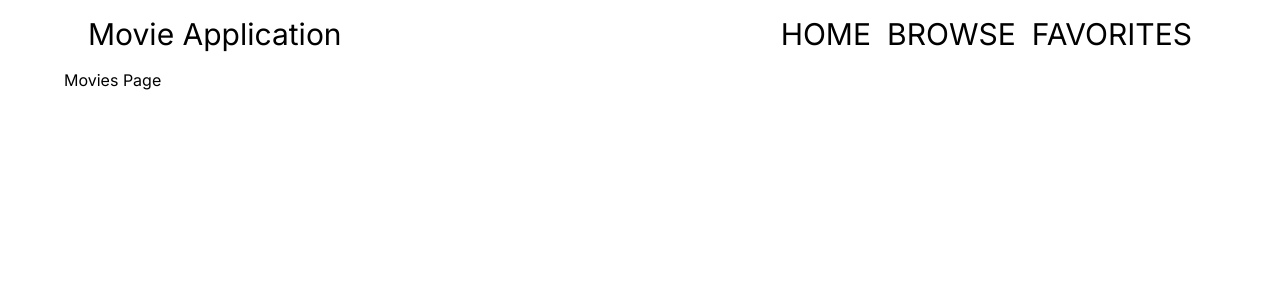
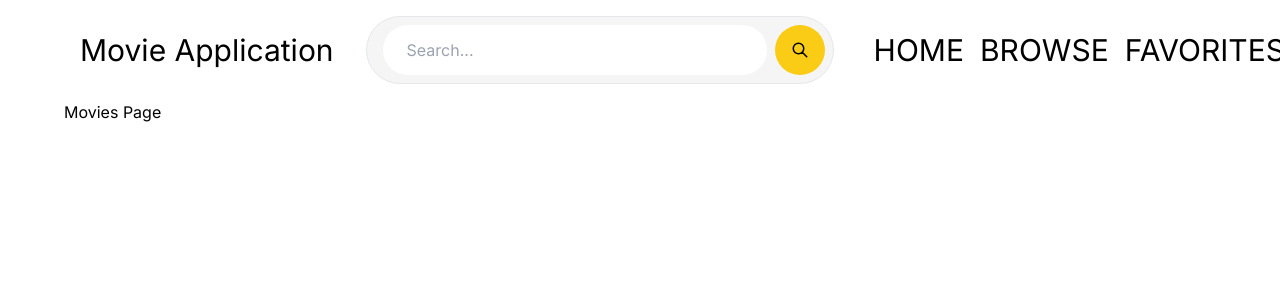
Before and after one commit to tmikulcic/movie-database, a Next.js app: page /movies in a window 1280 px wide. Shown: the top 300 px of the page. Built offline with nearby package versions, Linux system fonts and the light colour scheme.

Commit message:
Added search functionality

```diff
--- /dev/null
+++ b/src/app/search/[searchTerm]/page.tsx
@@ -0,0 +1,28 @@
+import MovieItem from '@/components/MovieScroller/MovieItem';
+
+const SearchPage = async ({ params }: any) => {
+  const searchTerm = params.searchTerm;
+  const res = await fetch(
+    `https://api.themoviedb.org/3/search/movie?api_key=${process.env.MOVIE_API_KEY}&query=${searchTerm}&page=1&include_adult=false`
+  );
+
+  const data = await res.json();
+  const results = data.results;
+  console.log(results);
+
+  return (
+    <div className='max-w-7xl mx-auto'>
+      {results && results.length !== 0 ? (
+        <ul className='flex gap-4 flex-wrap'>
+          {results.map((movie: any) => (
+            <MovieItem key={movie.id} movie={movie} />
+          ))}
+        </ul>
+      ) : (
+        <h1 className='text-center pt-6'>No results found</h1>
+      )}
+    </div>
+  );
+};
+
+export default SearchPage;
--- a/src/components/Header/Header.tsx
+++ b/src/components/Header/Header.tsx
@@ -1,9 +1,11 @@
 import HeaderItem from './HeaderItem';
+import SearchBar from './Searchbar';
 
 const Header = () => {
   return (
-    <header className='flex max-w-6xl mx-auto p-4 justify-between items-center '>
-      <h1 className='mx-2 md:text-xl lg:text-3xl'>Movie Application</h1>
+    <header className='flex max-w-6xl mx-auto p-4 items-center text-nowrap '>
+      <h1 className='md:text-xl lg:text-3xl'>Movie Application</h1>
+      <SearchBar />
       <div className=''>
         <HeaderItem title='Home' url='/' />
         <HeaderItem title='Browse' url='/movies' />
--- /dev/null
+++ b/src/components/Header/Searchbar.tsx
@@ -0,0 +1,40 @@
+'use client';
+
+import { useState } from 'react';
+import { useRouter } from 'next/navigation';
+
+import { HiOutlineSearch } from 'react-icons/hi';
+
+const SearchBar = () => {
+  const [searchTerm, setSearchTerm] = useState<string>('');
+  const router = useRouter();
+
+  const handleSearch = (event: React.ChangeEvent<HTMLInputElement>): void => {
+    setSearchTerm(event.target.value);
+  };
+
+  const handleSubmit = (event: React.FormEvent<HTMLFormElement>): void => {
+    event.preventDefault();
+    router.push(`/search/${searchTerm}`);
+  };
+
+  return (
+    <form className='flex gap-4 mx-8 p-1 bg-neutral-100 border rounded-full ' onSubmit={handleSubmit}>
+      <div className='flex p-1'>
+        <input
+          className='rounded-full p-2 pl-6 mx-2 w-96'
+          type='search'
+          id='search'
+          value={searchTerm}
+          onChange={handleSearch}
+          placeholder='Search...'
+        />
+        <button className='p-4 rounded-full bg-yellow-400 hover:bg-yellow-300' type='submit' disabled={!searchTerm}>
+          <HiOutlineSearch size={18} />
+        </button>
+      </div>
+    </form>
+  );
+};
+
+export default SearchBar;
--- a/src/components/MovieScroller/MovieItem.tsx
+++ b/src/components/MovieScroller/MovieItem.tsx
@@ -1,5 +1,6 @@
 import Image from 'next/image';
 import Link from 'next/link';
+import { IoStarSharp } from 'react-icons/io5';
 
 const MovieItem = ({ movie }: any) => {
   return (
@@ -12,6 +13,10 @@ const MovieItem = ({ movie }: any) => {
         height={100}
       />
       <p className='w-[300px] text-2xl text-wrap'>{movie.title || movie.name}</p>
+      <div className='flex items-center mt-2'>
+        <IoStarSharp size={30} color='#fbbf24' />
+        <p className='ml-1 text-xl'>{movie.vote_average ? movie.vote_average.toFixed(1) : 'Not Rated'}</p>
+      </div>
     </Link>
   );
 };
--- a/src/components/MovieScroller/MovieScroller.tsx
+++ b/src/components/MovieScroller/MovieScroller.tsx
@@ -35,7 +35,7 @@ const MovieScroller = ({ title, movieList }: MovieScrollerProps) => {
         <div className='flex items-center hover:bg-gray-300  hover:rounded-full'>
           <MdChevronLeft className={arrowStyle} onClick={() => handleScroll('left')} size={arrowSize} />
         </div>
-        <div ref={sliderRef} className='flex w-full h-full overflow-x-scroll scroll whitespace-nowrap scroll-smooth hide-scrollbar'>
+        <div ref={sliderRef} className='flex w-full h-full overflow-x-scroll scroll whitespace-nowrap scroll-smooth hide-scrollbar gap-4'>
           {movieList.map((movie: any) => (
             <MovieItem key={movie.id} movie={movie} />
           ))}
```
